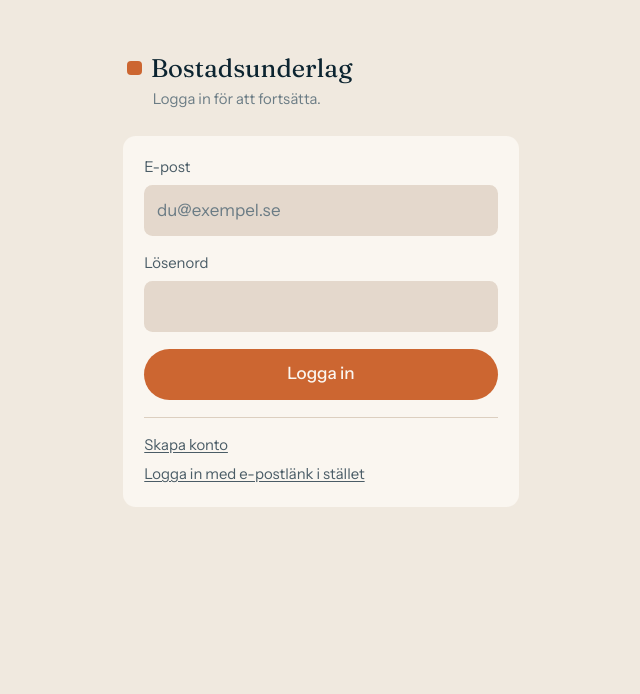
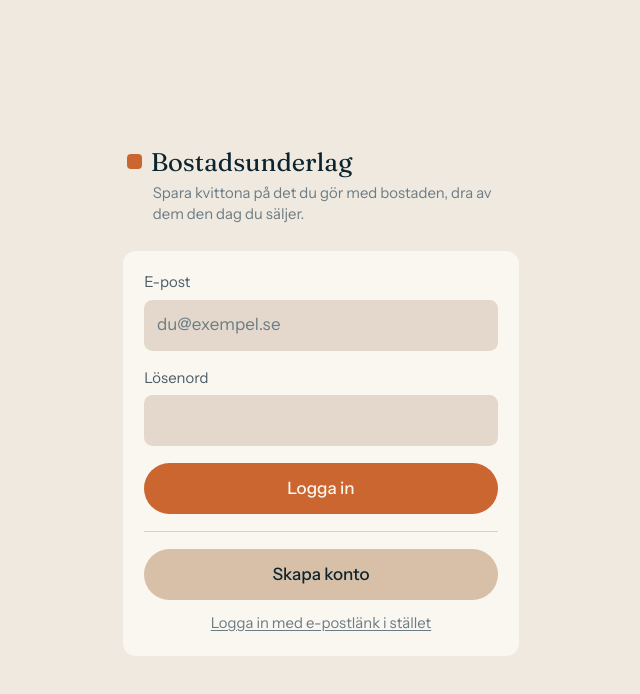
Before and after one commit to KristofferHemlin/bostaden, a Next.js app: page /login in a window 1280 px wide. Shown: the top 694 px of the page, without its empty margins (319-959 px from the left). Built offline with nearby package versions, Linux system fonts and the light colour scheme.

Commit message:
Uppdatera progress

```diff
--- a/src/app/login/page.tsx
+++ b/src/app/login/page.tsx
@@ -1,11 +1,13 @@
 "use client";
 
-// Inloggningssidan (docs/design.md, Registreringsflodet): ett formular med en
-// enda primarknapp, och en lank till registreringsflodet under. Att skapa konto
-// ar ett eget flode (/registrera), inte en andra knapp har.
+// Inloggningssidan (docs/design.md, Inloggningssidan). Tre vagar med tre olika
+// tyngder: "Logga in" ar primarknappen (orange), "Skapa konto" en sandknapp i
+// full bredd under avdelaren, och "Logga in med e-postlank i stallet" en dampad,
+// centrerad textlank under den. Att skapa konto ar ett eget flode (/registrera),
+// inte en andra knapp i formularet.
 //
-// E-postlank finns kvar som alternativ vag in – en textlank, ingen egen
-// primarknapp.
+// Kortet ligger vertikalt centrerat – klistrat mot overkanten ser sidan ut som
+// en vy som inte hunnit ladda klart.
 
 import Link from "next/link";
 import { useSearchParams } from "next/navigation";
@@ -16,6 +18,7 @@ import {
   INPUT_KLASS,
   Meddelanderuta,
   PRIMARKNAPP_KLASS,
+  SANDKNAPP_KLASS,
 } from "@/components/skarm";
 
 const START: AuthResultat = {};
@@ -37,7 +40,7 @@ function LoginInnehall() {
   const forifyllEpost = useSearchParams().get("epost") ?? "";
 
   return (
-    <div className="min-h-screen w-full bg-yta-bas">
+    <div className="flex min-h-screen w-full items-center bg-yta-bas">
       <main className="mx-auto w-full max-w-[430px] px-4 py-12">
         <header className="mb-6 px-1">
           <div className="flex items-center gap-2">
@@ -50,7 +53,8 @@ function LoginInnehall() {
             </h1>
           </div>
           <p className="mt-1 pl-6 font-granssnitt text-sm text-text-dampad">
-            Logga in för att fortsätta.
+            Spara kvittona på det du gör med bostaden, dra av dem den dag du
+            säljer.
           </p>
         </header>
 
@@ -105,19 +109,20 @@ function LoginInnehall() {
             </button>
           </form>
 
-          <div className="mt-4 flex flex-col gap-2 border-t border-linje pt-4">
-            <Link
-              href="/registrera"
-              className="font-granssnitt text-sm text-text-sekundar underline underline-offset-2 hover:text-text-primar"
-            >
+          <div className="mt-4 flex flex-col gap-3 border-t border-linje pt-4">
+            {/* Skapa konto: sandknapp i full bredd, samma form och hojd som
+                primarknappen men utan orange – en vag in i produkten, inte
+                handlingen den har sidan finns for. */}
+            <Link href="/registrera" className={SANDKNAPP_KLASS}>
               Skapa konto
             </Link>
+            {/* E-postlank: dampad, centrerad textlank i --text-dampad. */}
             <button
               type="button"
               onClick={() =>
                 setLage((l) => (l === "losenord" ? "magisk" : "losenord"))
               }
-              className="text-left font-granssnitt text-sm text-text-sekundar underline underline-offset-2 hover:text-text-primar"
+              className="font-granssnitt text-sm text-text-dampad underline underline-offset-2 hover:text-text-sekundar"
             >
               {lage === "losenord"
                 ? "Logga in med e-postlänk i stället"
--- a/src/app/page.tsx
+++ b/src/app/page.tsx
@@ -87,13 +87,6 @@ export default async function Oversikt() {
       harledKostnadstillstand(k).okopplad,
   );
 
-  // Orange kraver att ALLT ar klassificerat (docs/design.md, Metrikblock).
-  // Finns oklassificerade kvitton ar fyllningen --sand-mork oavsett belopp,
-  // eftersom siffran da ar en preliminar summa och inte ett avdrag. Ett fullt
-  // orange falt signalerar att nagot ar avklarat, och det ar det inte forran
-  // fragorna ar besvarade.
-  const orangeFyllning = naddTroskel && !oklassificeratFinns;
-
   // Ingen klassificeringssektion pa startskarmen (docs/design.md, Kvittolistan):
   // en paminnelse vid varje oppning gor klassificeringen till en skuld man adrar
   // sig nar man sparar ett kvitto. Ingangen ligger i stallet i kvittolistan. Att
@@ -122,9 +115,15 @@ export default async function Oversikt() {
     // egnaKort: pa oversikten hor nyckeltal, troskelrad och kvittolista hemma i
     // OLIKA kort med luft emellan (docs/design.md, "Genomgaende struktur" och
     // "Startskarmen med innehall").
-    // Sidrubriken upprepar aldrig adressen (docs/design.md, Skrivbordsvyn): den
-    // star redan i toppraden, sa sidan under heter "Oversikt".
-    <Skarm bostadsnamn={bostadsnamn} rubrik="Översikt" egnaKort>
+    // Adressen ar sidans rubrik (docs/design.md, "Startskarmen med innehall"),
+    // inte ordet "Oversikt". Toppraden visar da bara logotypen och kugghjulet –
+    // adressen ska inte sta tva ganger.
+    <Skarm
+      bostadsnamn={bostadsnamn}
+      rubrik={bostadsnamn}
+      doljBostadsnamn
+      egnaKort
+    >
       {tomt ? (
         // Forstaskarmen: den som just skapat kontot vet inte varfor kvitton ska
         // sparas. Skarmen ska saga det, inte forutsatta det.
@@ -171,22 +170,29 @@ export default async function Oversikt() {
               nyckeltalet ovan, inte har. */}
           <Kort>
             <section className="p-4">
+              {/* Fyllningen ar ALLTID --sand-mork, oavsett hur fullt faltet ar
+                  (docs/design.md, "Progressfaltet mot troskeln"). Orange hor
+                  till primarknappen, som ligger pa samma skarm – texten under
+                  bar beskedet, inte fargen. */}
               <div className="h-2 w-full overflow-hidden rounded-full bg-yta-nedsankt">
                 <div
-                  className={`h-full rounded-full ${
-                    orangeFyllning ? "bg-accent" : "bg-sand-mork"
-                  }`}
+                  className="h-full rounded-full bg-sand-mork"
                   style={{ width: `${fyllnadsgrad.toFixed(2)}%` }}
                 />
               </div>
-              <div className="mt-2 flex items-baseline justify-between gap-3 font-granssnitt text-xs tabular-nums text-text-dampad">
-                <span>Tröskel {formateraKronor(troskelbelopp)}</span>
-                <span>
-                  {naddTroskel
-                    ? "tröskeln nådd"
-                    : `${formateraKronor(aterstaende)} kvar`}
-                </span>
-              </div>
+              {naddTroskel ? (
+                // Den enda gangen pa aret appen har goda nyheter – en hel mening,
+                // inte tva ord i smatext.
+                <p className="mt-2 font-granssnitt text-xs text-text-dampad">
+                  Tröskeln för {VISAT_AR} är passerad – allt du lägger in i år
+                  räknas
+                </p>
+              ) : (
+                <div className="mt-2 flex items-baseline justify-between gap-3 font-granssnitt text-xs tabular-nums text-text-dampad">
+                  <span>Tröskel {formateraKronor(troskelbelopp)}</span>
+                  <span>{formateraKronor(aterstaende)} kvar</span>
+                </div>
+              )}
               {oklassificeratFinns ? <TroskelInfo /> : null}
             </section>
           </Kort>
--- a/src/components/skarm.tsx
+++ b/src/components/skarm.tsx
@@ -3,7 +3,9 @@
 // allt pa EN rad. Pa mobil ligger menyn i stallet fast i skarmens nederkant (se
 // Toppnavigering). Sedan innehallet centrerat i en kolumn pa hogst 620px i ETT
 // kort pa --yta-upphojd. Inga kort i kort. Sidrubriken upprepar aldrig
-// bostadsnamnet – den sager vad sidan visar ("Oversikt", "Projekt", ...).
+// bostadsnamnet – den sager vad sidan visar ("Kvitton", "Projekt", ...).
+// Undantaget ar startskarmen: dar ar adressen sidrubriken och toppraden doljer
+// den i stallet (doljBostadsnamn).
 
 import Link from "next/link";
 import type { ReactNode } from "react";
@@ -19,6 +21,12 @@ export const PRIMARKNAPP_KLASS =
 
 export const SEKUNDARKNAPP_KLASS =
   "flex min-h-[44px] w-full items-center justify-center rounded-full border border-linje px-5 py-3 font-granssnitt text-base text-text-primar transition-colors hover:bg-yta-nedsankt";
+
+// Sandknapp: samma form och hojd som primarknappen men i --sand med
+// --text-primar (docs/design.md, Inloggningssidan). Bar aldrig orange – den ar
+// en vag in i produkten men inte den handling skarmen finns for.
+export const SANDKNAPP_KLASS =
+  "flex min-h-[44px] w-full items-center justify-center rounded-full bg-sand px-5 py-3 font-granssnitt text-base font-medium text-text-primar transition-colors hover:bg-sand-mork disabled:opacity-60";
 
 export function Meddelanderuta({ children }: { children: ReactNode }) {
   // --sand bakgrund, ingen ram, ingen ikon. Hogst en per skarm.
@@ -247,6 +255,13 @@ export interface SkarmProps {
    * <Skarm> sveper in alla children i ETT kort. Anvands pa oversikten.
    */
   egnaKort?: boolean;
+  /**
+   * Doljer bostadsnamnet i toppraden sa att bara logotypen och kugghjulet star
+   * kvar (docs/design.md, "Startskarmen med innehall"). Pa startskarmen ar
+   * adressen sidrubriken och ska inte sta tva ganger. Logotypen ar fortfarande
+   * lanken till oversikten.
+   */
+  doljBostadsnamn?: boolean;
   children: ReactNode;
 }
 
@@ -256,6 +271,7 @@ export function Skarm({
   rubrikExtra,
   bakLank,
   egnaKort,
+  doljBostadsnamn,
   children,
 }: SkarmProps) {
   return (
@@ -284,10 +300,13 @@ export function Skarm({
             />
             {/* Toppraden visar BARA adressen: ingen andrarad med upplatelseform
                 och tilltradesar. Raden ar ALLTID en rad – namnet far aldrig
-                radbryta, och kapas med ellips nar det inte ryms. */}
-            <p className="truncate font-rubrik text-base text-text-primar sm:text-lg">
-              {bostadsnamn}
-            </p>
+                radbryta, och kapas med ellips nar det inte ryms. Pa startskarmen
+                doljs den helt: adressen ar dar sidrubriken. */}
+            {doljBostadsnamn ? null : (
+              <p className="truncate font-rubrik text-base text-text-primar sm:text-lg">
+                {bostadsnamn}
+              </p>
+            )}
           </Link>
           <Toppnavigering />
           {/* Kugghjulet ligger i toppraden pa bade mobil och skrivbord, langst
--- a/src/lib/format.ts
+++ b/src/lib/format.ts
@@ -9,10 +9,24 @@ const kronformat = new Intl.NumberFormat("sv-SE", {
   maximumFractionDigits: 2,
 });
 
-/** Formaterar ett belopp i oren till en svensk kronstrang, t.ex. `102095` -> `"1 020,95 kr"`. */
+const kronformatUtanOren = new Intl.NumberFormat("sv-SE", {
+  minimumFractionDigits: 0,
+  maximumFractionDigits: 0,
+});
+
+/**
+ * Formaterar ett belopp i oren till en svensk kronstrang, t.ex. `102095` ->
+ * `"1 020,95 kr"`.
+ *
+ * Oren visas bara nar de ar skilda fran noll (docs/design.md, Typografi):
+ * `792590` -> `"7 925,90 kr"`, men `500000` -> `"5 000 kr"` och inte
+ * `"5 000,00 kr"`. Tva nollor efter ett jamnt belopp ar brus och far blicken
+ * att leta efter en decimal som inte finns. Galler all utskrift av belopp.
+ */
 export function formateraKronor(oren: number): string {
+  const format = oren % 100 === 0 ? kronformatUtanOren : kronformat;
   // Hart mellanslag mellan belopp och "kr" sa att enheten aldrig bryts loss.
-  return `${kronformat.format(oren / 100)}${HART_MELLANSLAG}kr`;
+  return `${format.format(oren / 100)}${HART_MELLANSLAG}kr`;
 }
 
 /**
```
Also changed, not shown: 2 other files (tests, documents, lock files or other folders).
